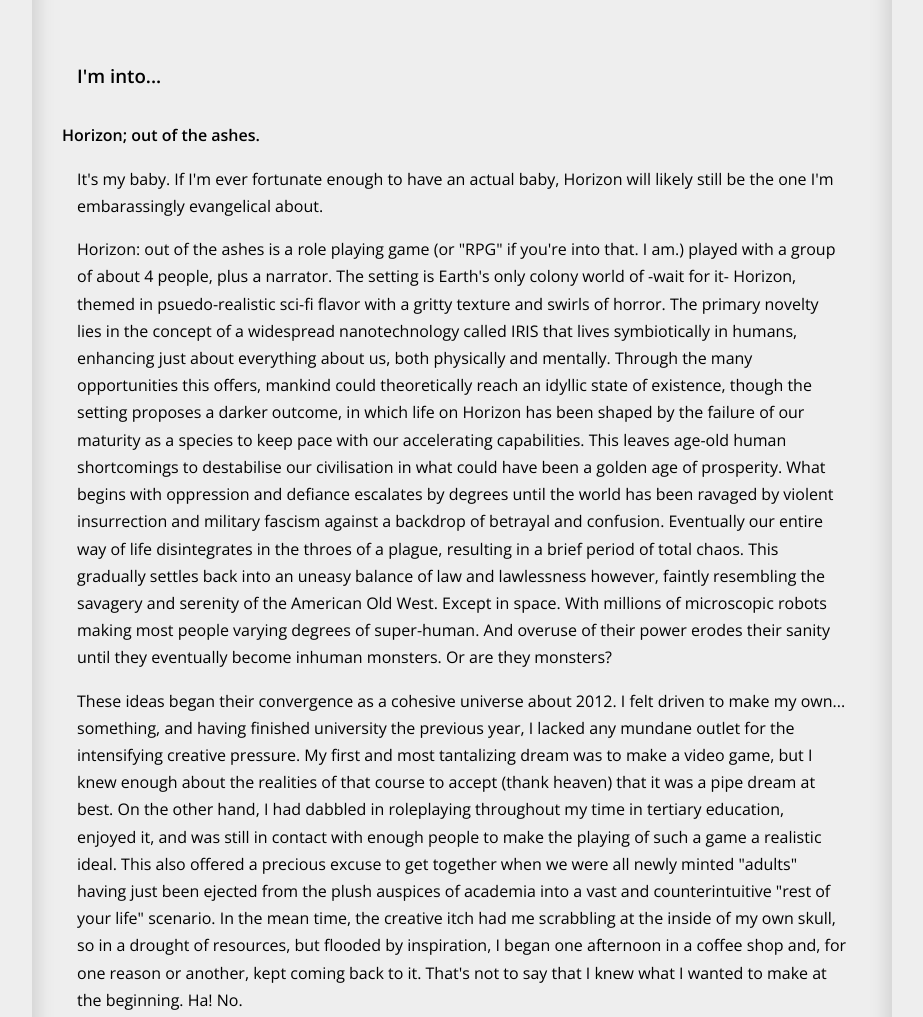
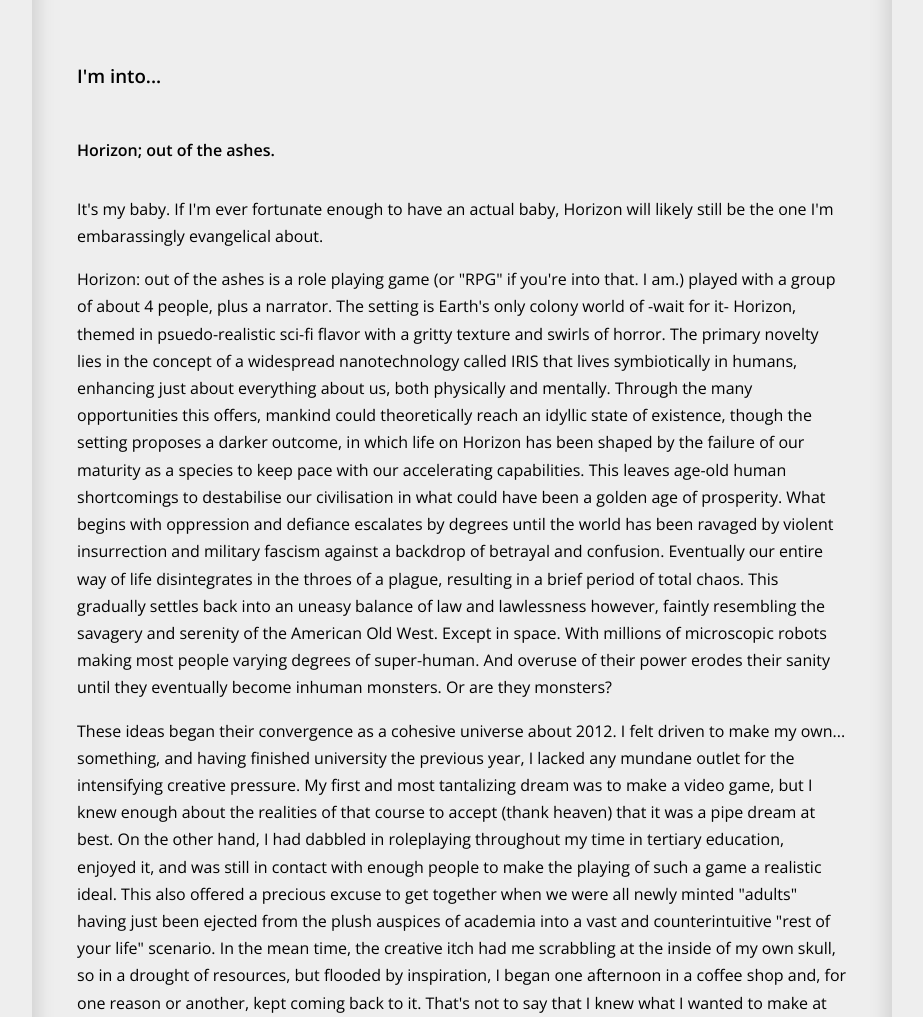
Before and after one commit to calderniven/one-pager, a plain HTML site: page index.html in a window 1280 px wide. Shown: the part 2088-3105 px from the top of the page, without its empty margins (178-1101 px from the left). Drawn offline with nearby package versions, Linux system fonts and the light colour scheme.

Commit message:
minor alignment fix to h4s

```diff
--- a/css/style.css
+++ b/css/style.css
@@ -35,7 +35,7 @@ section > h2 {
     background-color: #ffffff 0.0;
 }
 
-section h3, section p {
+section h3, section h4 {
     padding: 15px;
 }
 
```
